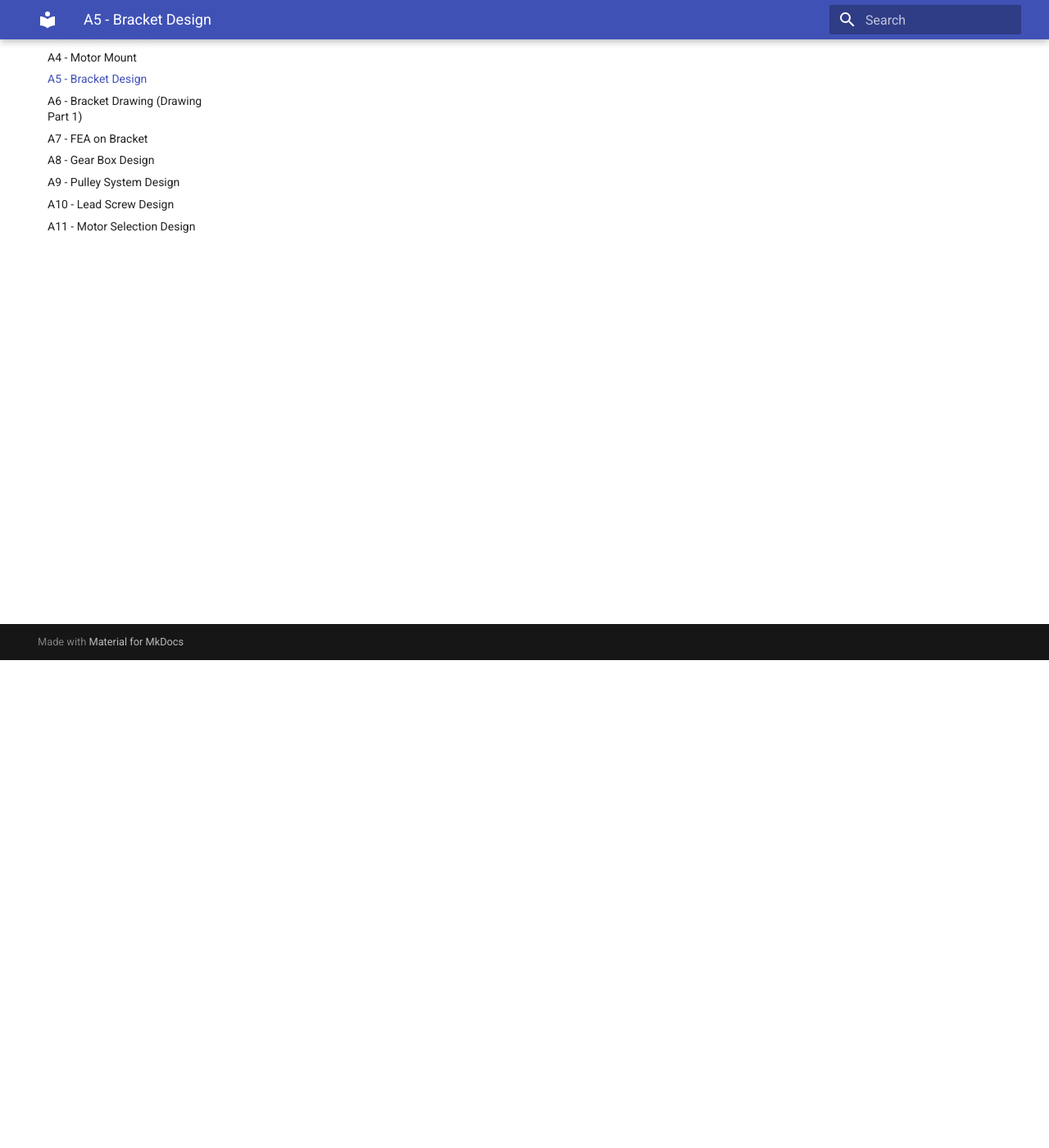
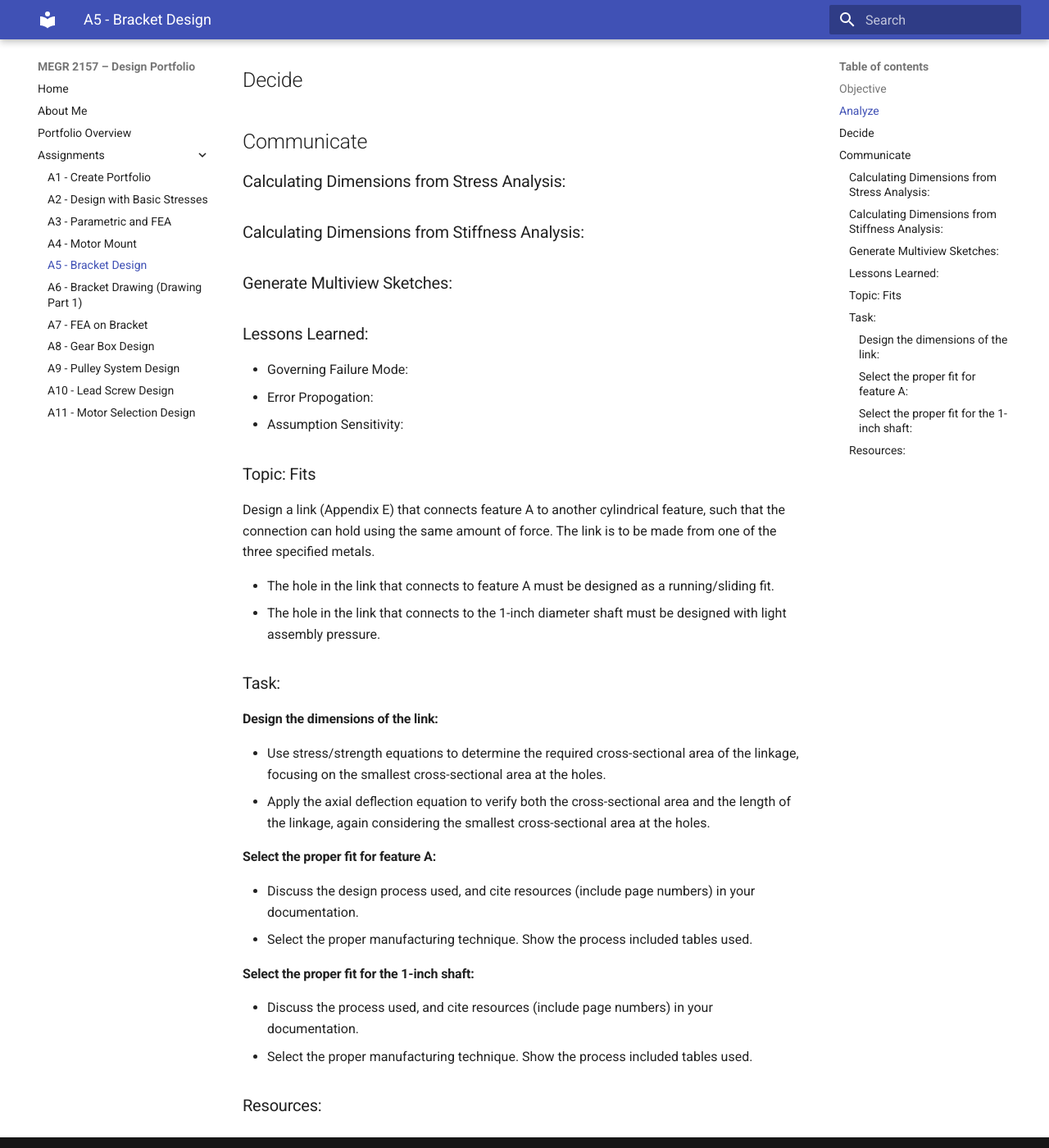
Before and after one commit to AndrewYang2428/AndrewYang-megr2157-portfolio, an MkDocs documentation site: the page built from docs/assignments/A05/index.md, in a window 1280 px wide and 1400 px high, scrolled down 595 px. Shown: the whole window at 82% size. Built offline with MkDocs 1.6.1 and Material for MkDocs 9.7.7, drawn with Linux system fonts in a browser that asks for light colours; some of the changed text lies outside the part shown.

Commit message:
Revise A5 assignment for bracket design project
Updated the assignment details for A5, including objectives, analysis sections, and tasks related to bracket design.

```diff
--- a/docs/assignments/A05/index.md
+++ b/docs/assignments/A05/index.md
@@ -1,7 +1,14 @@
-# A5 – [Topic]
+# A5 – Bracket Design:
 
 ## Objective
 
+- Conduct stress analysis to determine appropriate dimensions for structural features.
+- Generate free body diagrams (FBDs) to visualize forces and constraints for each feature.\
+- Identify and document known and unknown variables, assumptions, and algebraic models for stress calculations.
+- Perform stiffness analysis to establish minimum required dimensions based on deflection constraints.
+- Compare stress and stiffness analyses to ensure structural integrity and compliance with given constraints.
+- Create detailed multiview sketches illustrating dimensions derived from both stress and stiffness analyses.
+- Reflect on and document key engineering lessons learned throughout the process.
 
 ## Analyze
 
@@ -10,3 +17,41 @@
 
 
 ## Communicate
+
+### Calculating Dimensions from Stress Analysis:
+
+### Calculating Dimensions from Stiffness Analysis:
+
+### Generate Multiview Sketches:
+
+### Lessons Learned:
+
+- Governing Failure Mode:
+- Error Propogation:
+- Assumption Sensitivity:
+
+### Topic: Fits
+
+Design a link (Appendix E) that connects feature A to another cylindrical feature, such that the connection can hold using the same amount of force. The link is to be made from one of the three specified metals.
+
+- The hole in the link that connects to feature A must be designed as a running/sliding fit.
+- The hole in the link that connects to the 1-inch diameter shaft must be designed with light assembly pressure.
+
+### Task:
+
+#### Design the dimensions of the link:
+
+- Use stress/strength equations to determine the required cross-sectional area of the linkage, focusing on the smallest cross-sectional area at the holes.
+- Apply the axial deflection equation to verify both the cross-sectional area and the length of the linkage, again considering the smallest cross-sectional area at the holes.
+
+#### Select the proper fit for feature A:
+
+- Discuss the design process used, and cite resources (include page numbers) in your documentation.
+- Select the proper manufacturing technique. Show the process included tables used.
+
+#### Select the proper fit for the 1-inch shaft:
+
+- Discuss the process used, and cite resources (include page numbers) in your documentation.
+- Select the proper manufacturing technique. Show the process included tables used.
+
+### Resources:
```
